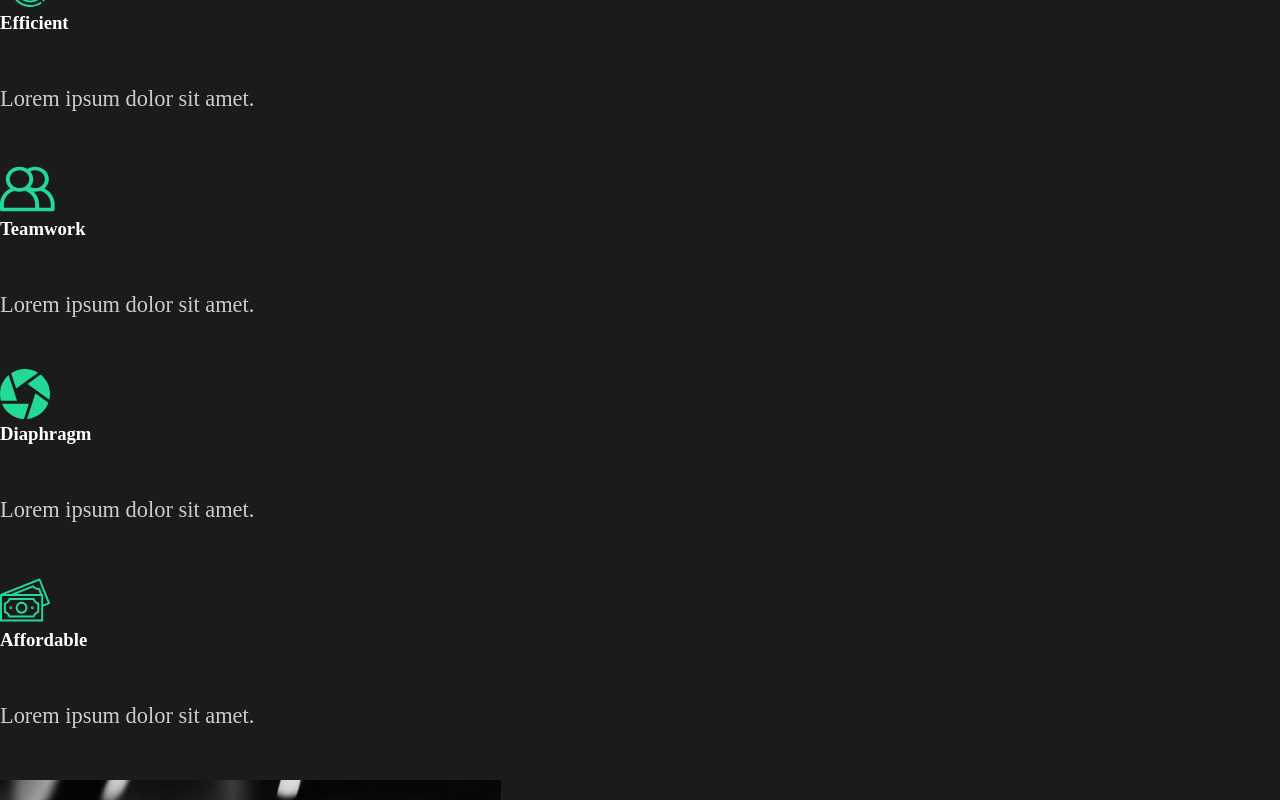
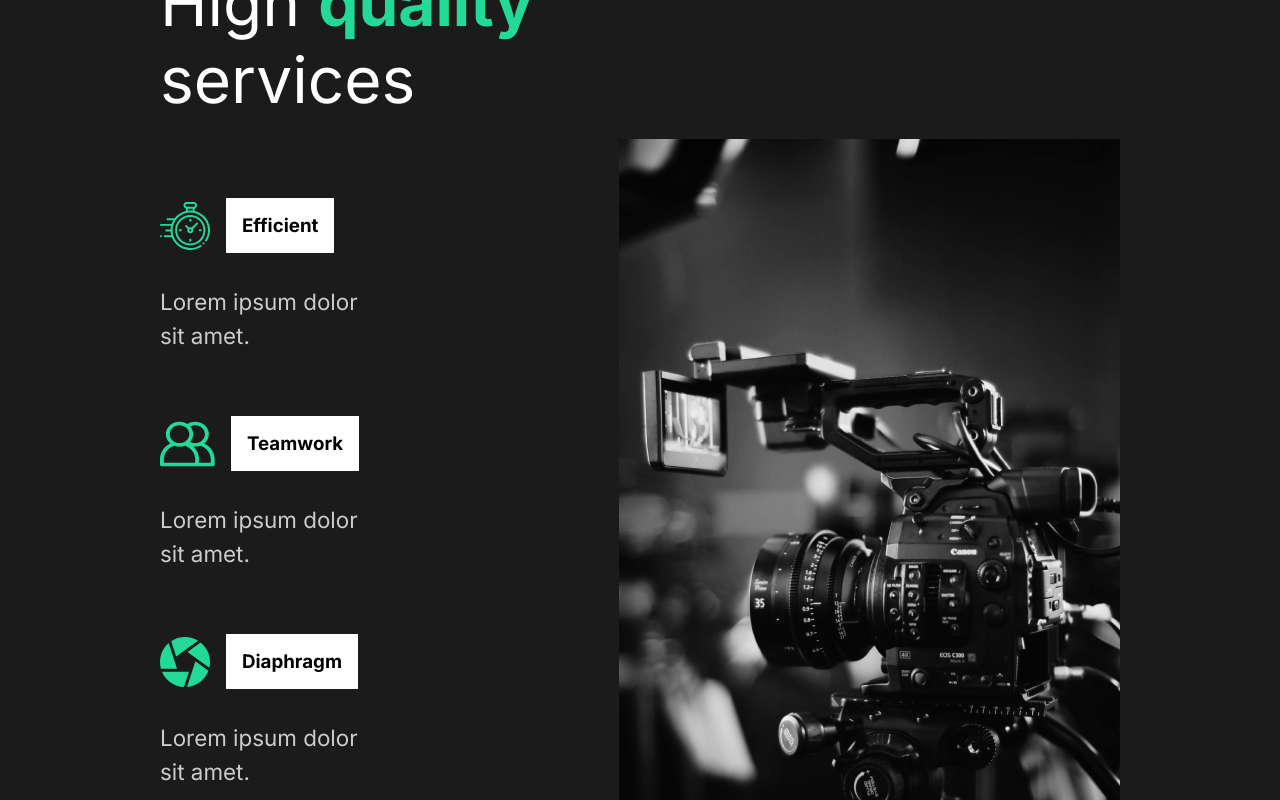
Before and after one commit to theoladas/react-portofolio, a React (Create React App) app in the folder react-portofolio/: page / in a window 1280 px wide. Shown: the part 920-1720 px from the top of the page. Built offline with nearby package versions, Linux system fonts and the light colour scheme.

Commit message:
Added - Google Fonts / Services Section styles

```diff
--- a/react-portofolio/public/index.html
+++ b/react-portofolio/public/index.html
@@ -8,6 +8,11 @@
     <meta
       name="description"
       content="Web site created using create-react-app"
+    />
+    <!-- Google Fonts -->
+    <link
+      href="https://fonts.googleapis.com/css2?family=Inter:wght@400;700&family=Lobster&display=swap"
+      rel="stylesheet"
     />
     <link rel="apple-touch-icon" href="%PUBLIC_URL%/logo192.png" />
     <!--
--- a/react-portofolio/src/components/GlobalStyle.js
+++ b/react-portofolio/src/components/GlobalStyle.js
@@ -7,9 +7,11 @@
         box-sizing: border-box;
     }
     body {
+        font-family: 'Inter', sans-serif;
         background: #1b1b1b;
     }
     button {
+        font-family: 'Inter', sans-serif;
         font-weight: bold;
         font-size: 1.1rem;
         padding: 1rem 2rem;
--- a/react-portofolio/src/components/ServicesSection.js
+++ b/react-portofolio/src/components/ServicesSection.js
@@ -1,53 +1,85 @@
 import React from "react";
+// Import Icons
 import clock from "../img/clock.svg";
 import diaphragm from "../img/diaphragm.svg";
 import money from "../img/money.svg";
 import teamwork from "../img/teamwork.svg";
 import home2 from "../img/home2.png";
+// Import Styles
+import styled from "styled-components";
+import { StyledAbout, StyledDescription, StyledImage } from "../styles";
 
 const ServicesSection = () => {
   return (
-    <div className="services">
-      <div className="description">
+    <StyledServices>
+      <StyledDescription>
         <h2>
           High <span>quality</span> services
         </h2>
-        <div className="cards">
-          <div className="card">
+        <StyledCards>
+          <StyledCard>
             <div className="icon">
               <img src={clock}></img>
               <h3>Efficient</h3>
             </div>
             <p>Lorem ipsum dolor sit amet.</p>
-          </div>
-          <div className="card">
+          </StyledCard>
+          <StyledCard>
             <div className="icon">
               <img src={teamwork}></img>
               <h3>Teamwork</h3>
             </div>
             <p>Lorem ipsum dolor sit amet.</p>
-          </div>
-          <div className="card">
+          </StyledCard>
+          <StyledCard>
             <div className="icon">
               <img src={diaphragm}></img>
               <h3>Diaphragm</h3>
             </div>
             <p>Lorem ipsum dolor sit amet.</p>
-          </div>
-          <div className="card">
+          </StyledCard>
+          <StyledCard>
             <div className="icon">
               <img src={money}></img>
               <h3>Affordable</h3>
             </div>
             <p>Lorem ipsum dolor sit amet.</p>
-          </div>
-        </div>
-      </div>
+          </StyledCard>
+        </StyledCards>
+      </StyledDescription>
       <div className="image">
         <img src={home2}></img>
       </div>
-    </div>
+    </StyledServices>
   );
 };
 
+// Styles
+const StyledServices = styled(StyledAbout)`
+  h2 {
+    padding-bottom: 5rem;
+  }
+  p {
+    width: 70%;
+    padding: 2rem 0rem 4rem 0rem;
+  }
+`;
+const StyledCards = styled.div`
+  display: flex;
+  flex-wrap: wrap;
+`;
+const StyledCard = styled.div`
+  flex-basis: 20rem;
+  .icon {
+    display: flex;
+    align-items: center;
+    h3 {
+      margin-left: 1rem;
+      background: white;
+      color: black;
+      padding: 1rem;
+    }
+  }
+`;
+
 export default ServicesSection;
--- /dev/null
+++ b/react-portofolio/src/styles.js
@@ -0,0 +1,33 @@
+// Styles
+import styled from "styled-components";
+
+export const StyledAbout = styled.div`
+  min-height: 90vh;
+  display: flex;
+  align-items: center;
+  justify-content: space-between;
+  padding: 5rem 10rem;
+  color: white;
+`;
+
+export const StyledDescription = styled.div`
+  flex: 1;
+  padding-right: 5rem;
+  h2 {
+    font-weight: lighter;
+  }
+`;
+
+export const StyledImage = styled.div`
+  flex: 1;
+  overflow: hidden;
+  img {
+    width: 100%;
+    height: 80vh;
+    object-fit: cover;
+  }
+`;
+
+export const StyledHide = styled.div`
+  overflow: hidden;
+`;
```
